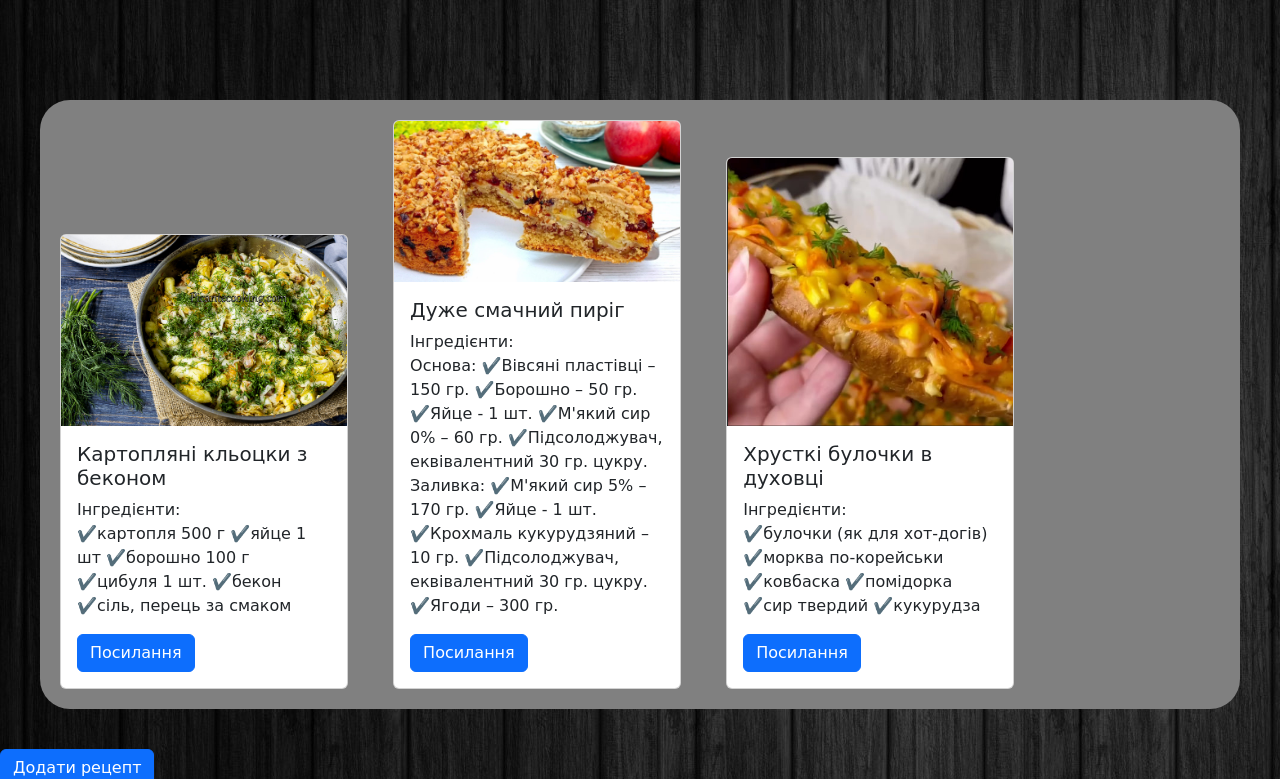
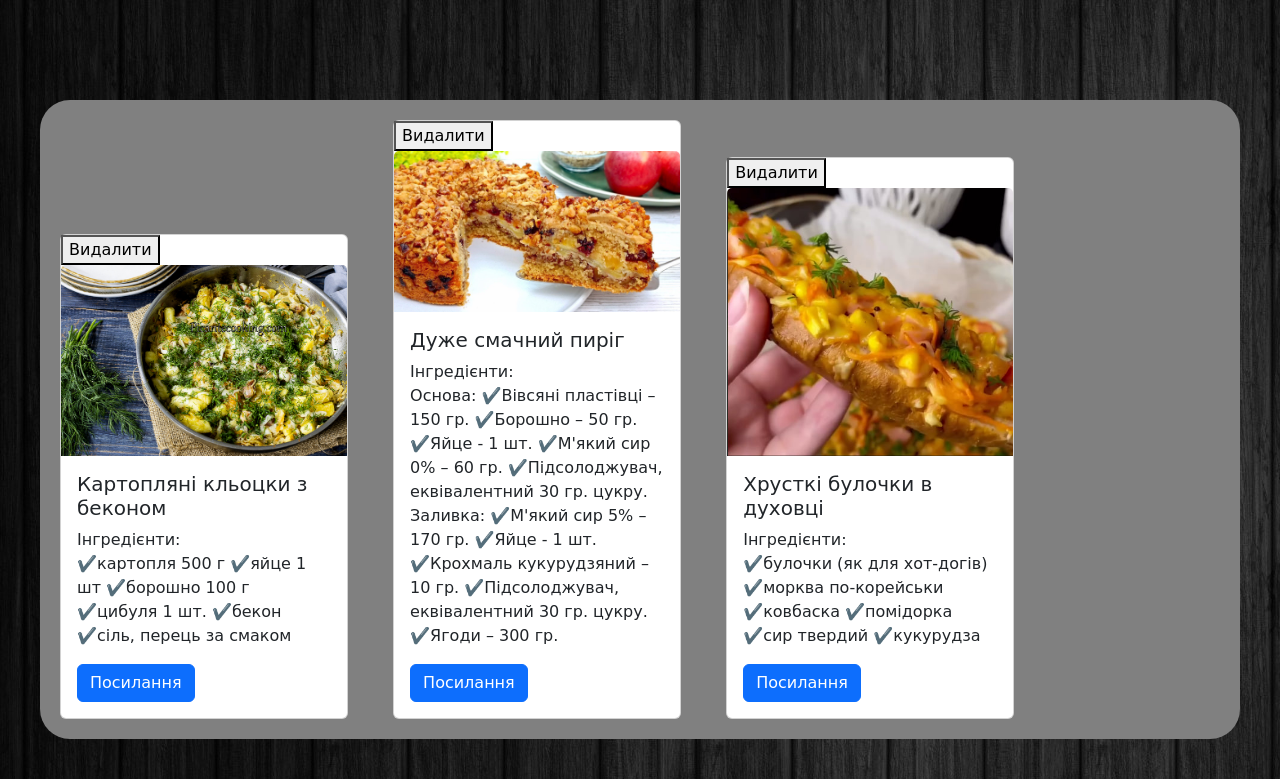
Before and after one commit to Br0fer/flask, a Flask app: page / in a window 1280 px wide. Shown: the part 120-899 px from the top of the page. Run offline with Flask 3, Linux system fonts and the light colour scheme; data comes from the database, SQL or seed files in the repository; some web fonts are replaced.

Commit message:
Sevens Commit
...js is stupid

```diff
--- a/templates/my_page.html
+++ b/templates/my_page.html
@@ -10,6 +10,8 @@
 	<link href="https://fonts.googleapis.com/css2?family=Edu+NSW+ACT+Foundation&display=swap" rel="stylesheet">
 	<link href="https://cdn.jsdelivr.net/npm/bootstrap@5.3.0-alpha1/dist/css/bootstrap.min.css" rel="stylesheet" integrity="sha384-GLhlTQ8iRABdZLl6O3oVMWSktQOp6b7In1Zl3/Jr59b6EGGoI1aFkw7cmDA6j6gD" crossorigin="anonymous">
 	<link rel="stylesheet" href="{{ url_for('static', filename='mypage.css')}}">
+	<script type="text/javascript" src="{{ url_for('static', filename='js/script.js')}}">
+	</script>
 </head>
 <body>
 	<header>
@@ -18,6 +20,7 @@
 <div class="container_card">
 	{% for recepie in recepies %}
 	<div class="card" style="width: 18rem;">
+		<button id="del" class="del" onclick="del()">Видалити</button>
 		<img src={{recepie.img}} class="card-img-top" alt="...">
 		<div class="card-body">
 			<h5 class="card-title">{{recepie.title}}</h5>
```
Also changed, not shown: static/js/script.js (added).
